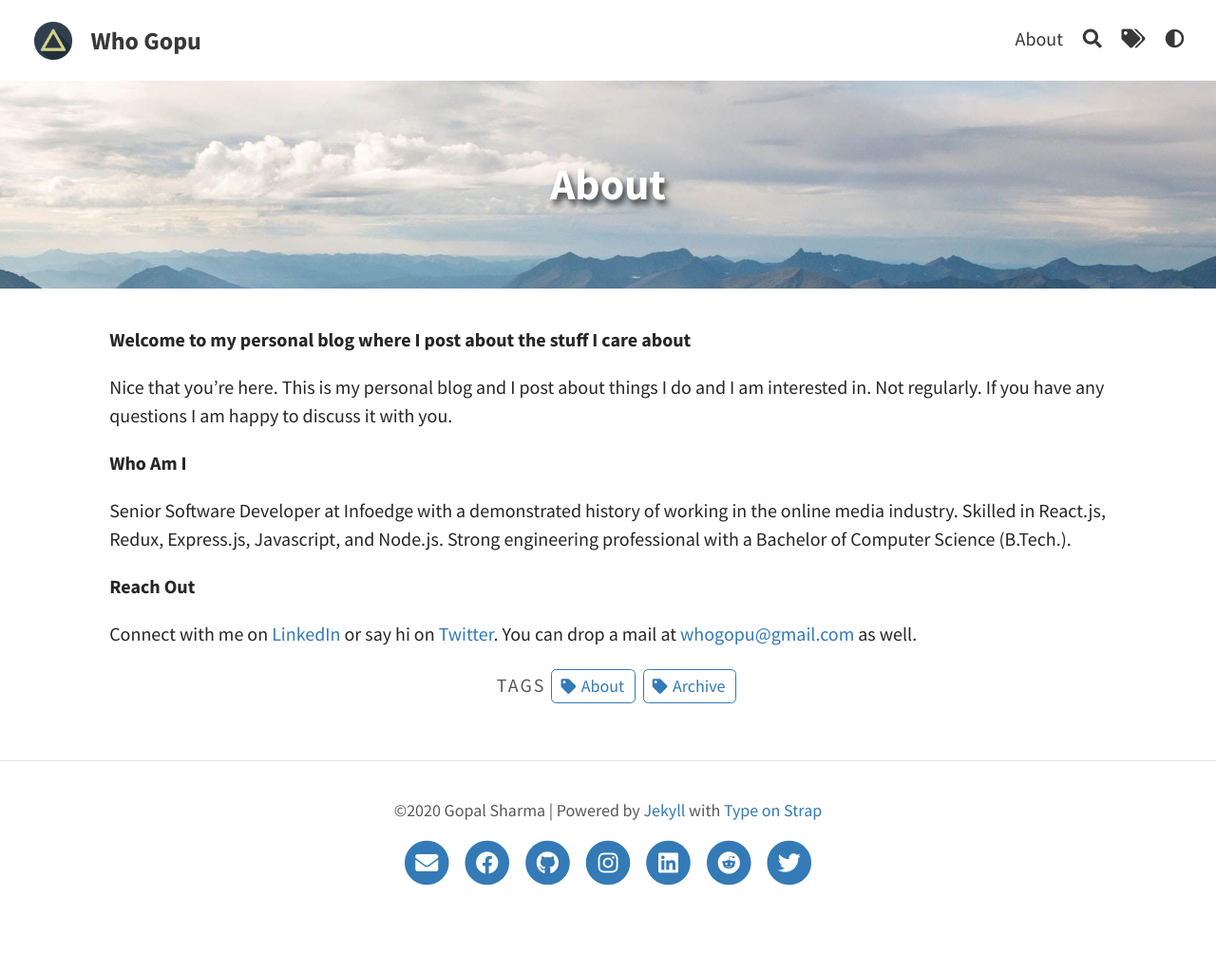
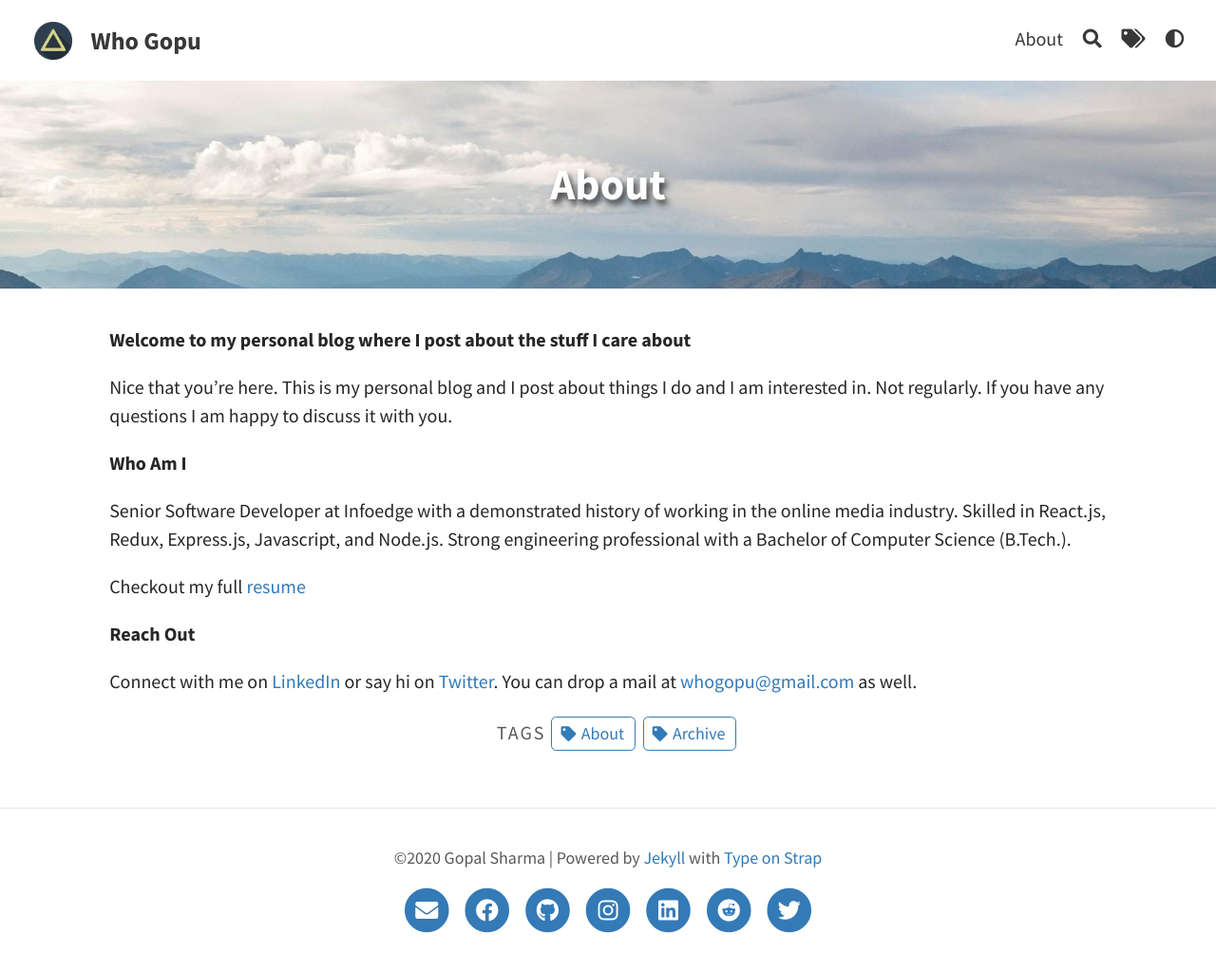
Before and after one commit to whogopu/whogopu.github.io, a Jekyll site: the page built from pages/about.md, in a window 1280 px wide. Shown: the whole page at 95% size. Built offline with Jekyll 4.4.1, drawn with Linux system fonts in a browser that asks for light colours; before the commit the page ends 972 px from its top, so only the background shows below that.

Commit message:
Resume linked

```diff
--- a/pages/about.md
+++ b/pages/about.md
@@ -13,6 +13,8 @@ Nice that you’re here. This is my personal blog and I post about things I do a
 
 Senior Software Developer at Infoedge with a demonstrated history of working in the online media industry. Skilled in React.js, Redux, Express.js, Javascript, and Node.js. Strong engineering professional with a Bachelor of Computer Science (B.Tech.).
 
+Checkout my full [resume](https://whogopu.github.io/online-cv/){:target="_blank"}
+
 **Reach Out**
 
 Connect with me on [LinkedIn](https://www.linkedin.com/in/gopal151295/){:target="_blank"} or say hi on [Twitter](https://twitter.com/whogopu){:target="_blank"}. You can drop a mail at <whogopu@gmail.com> as well.
```
